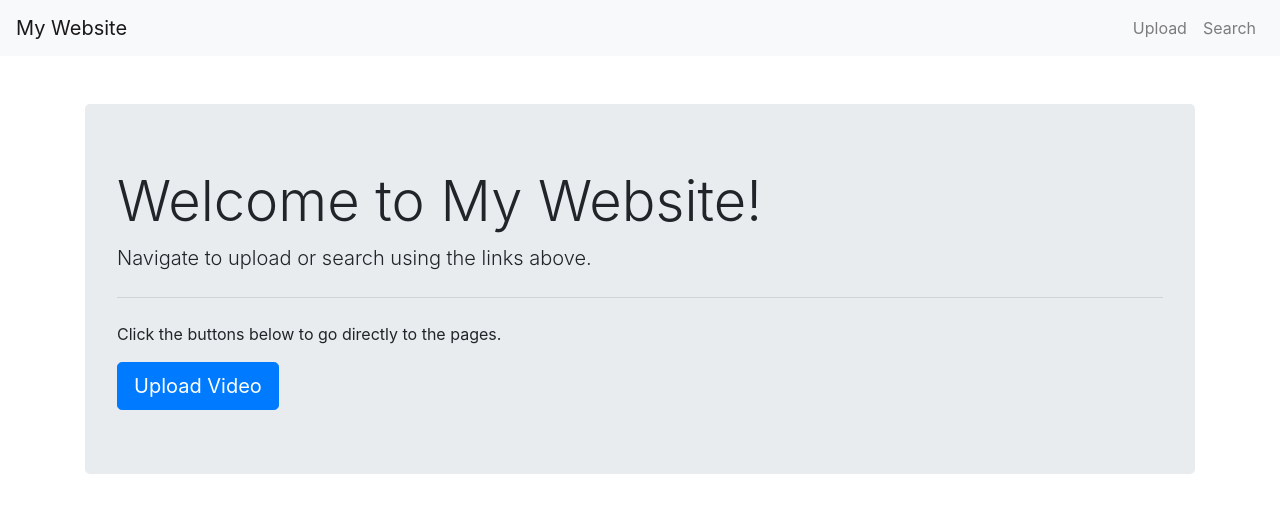
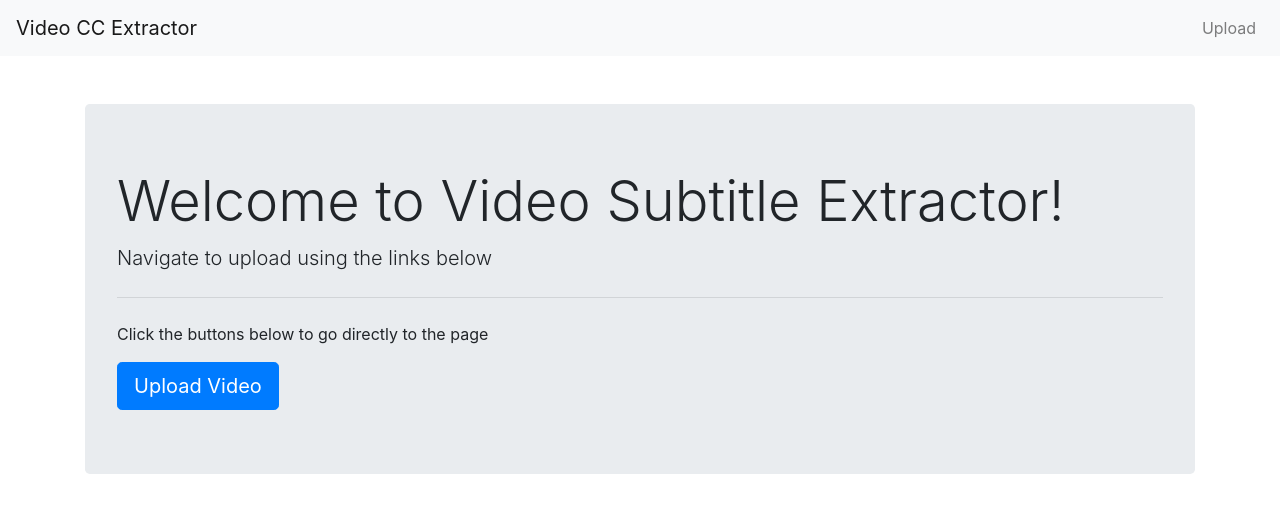
Before and after one commit to VipulMore11/videocc_extractor, a Django app: page / in a window 1280 px wide. Shown: the top 513 px of the page. Run offline with Django 4.2, Linux system fonts and the light colour scheme; parts of the project's set-up code (start-up, migrations or seed data) failed here and were passed over; some libraries are stand-ins or nearby versions.

Commit message:
Modified pages

```diff
--- a/templates/home.html
+++ b/templates/home.html
@@ -11,14 +11,11 @@
 </head>
 <body>
     <nav class="navbar navbar-expand-lg navbar-light bg-light">
-        <a class="navbar-brand" href="#">My Website</a>
+        <a class="navbar-brand" href="#">Video CC Extractor</a>
         <div class="collapse navbar-collapse">
             <ul class="navbar-nav ml-auto">
                 <li class="nav-item">
                     <a class="nav-link" href="{% url 'upload' %}">Upload</a>
-                </li>
-                <li class="nav-item">
-                    <a class="nav-link" href="{% url 'search' %}">Search</a>
                 </li>
             </ul>
         </div>
@@ -26,10 +23,10 @@
 
     <div class="container mt-5">
         <div class="jumbotron">
-            <h1 class="display-4">Welcome to My Website!</h1>
-            <p class="lead">Navigate to upload or search using the links above.</p>
+            <h1 class="display-4">Welcome to Video Subtitle Extractor!</h1>
+            <p class="lead">Navigate to upload  using the links below</p>
             <hr class="my-4">
-            <p>Click the buttons below to go directly to the pages.</p>
+            <p>Click the buttons below to go directly to the page</p>
             <a class="btn btn-primary btn-lg" href="{% url 'upload' %}" role="button">Upload Video</a>
         </div>
     </div>
```
